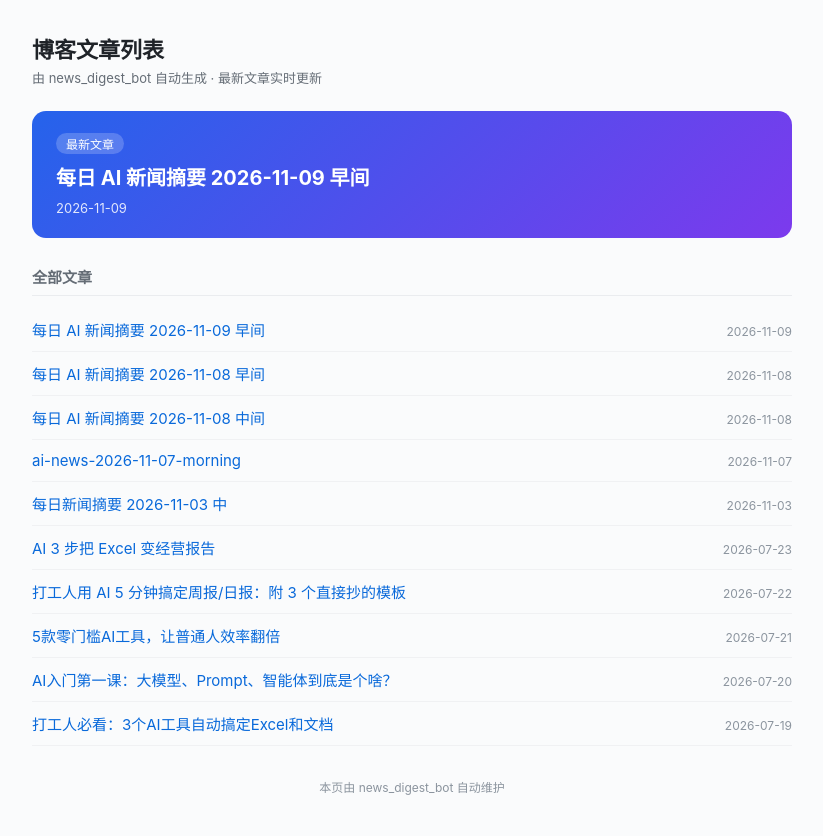
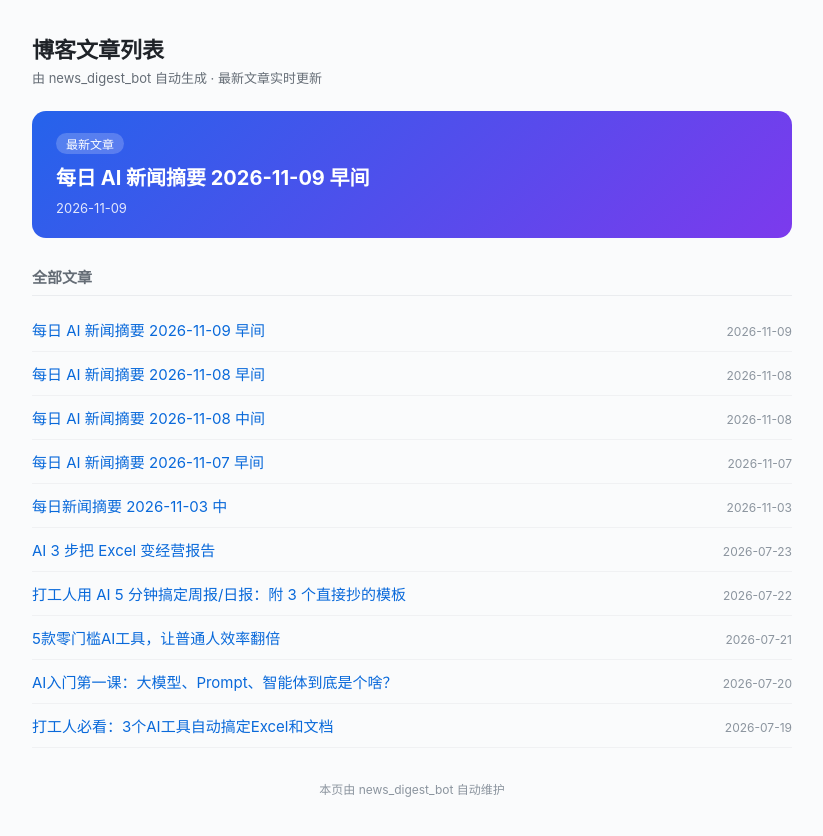
Before and after one commit to xiaoxiaoxiacom/xiaoxiaoxiacom.github.io, a Jekyll site: the page index.html, which Jekyll copies as it is, in a window 1280 px wide. Shown: the top 836 px of the page, without its empty margins (228-1051 px from the left). Built offline with Jekyll 4.4.1, drawn with Linux system fonts in a browser that asks for light colours.

Commit message:
auto: update index.html

```diff
--- a/index.html
+++ b/index.html
@@ -36,7 +36,7 @@
       <li><a href="https://ai.miki.vip/2026/11/09/ai-news-2026-11-09-morning/">每日 AI 新闻摘要 2026-11-09 早间</a><span class="date">2026-11-09</span></li>
       <li><a href="https://ai.miki.vip/2026/11/08/ai-news-2026-11-08-morning/">每日 AI 新闻摘要 2026-11-08 早间</a><span class="date">2026-11-08</span></li>
       <li><a href="https://ai.miki.vip/2026/11/08/ai-news-2026-11-08-noon/">每日 AI 新闻摘要 2026-11-08 中间</a><span class="date">2026-11-08</span></li>
-      <li><a href="https://ai.miki.vip/2026/11/07/ai-news-2026-11-07-morning/">ai-news-2026-11-07-morning</a><span class="date">2026-11-07</span></li>
+      <li><a href="https://ai.miki.vip/2026/11/07/ai-news-2026-11-07-morning/">每日 AI 新闻摘要 2026-11-07 早间</a><span class="date">2026-11-07</span></li>
       <li><a href="https://ai.miki.vip/2026/11/03/ai-news-2026-11-03-noon/">每日新闻摘要 2026-11-03 中</a><span class="date">2026-11-03</span></li>
       <li><a href="https://ai.miki.vip/2026/07/23/ai-excel-to-report/">AI 3 步把 Excel 变经营报告</a><span class="date">2026-07-23</span></li>
       <li><a href="https://ai.miki.vip/2026/07/22/ai-weekly-report-templates/">打工人用 AI 5 分钟搞定周报/日报：附 3 个直接抄的模板</a><span class="date">2026-07-22</span></li>
```
